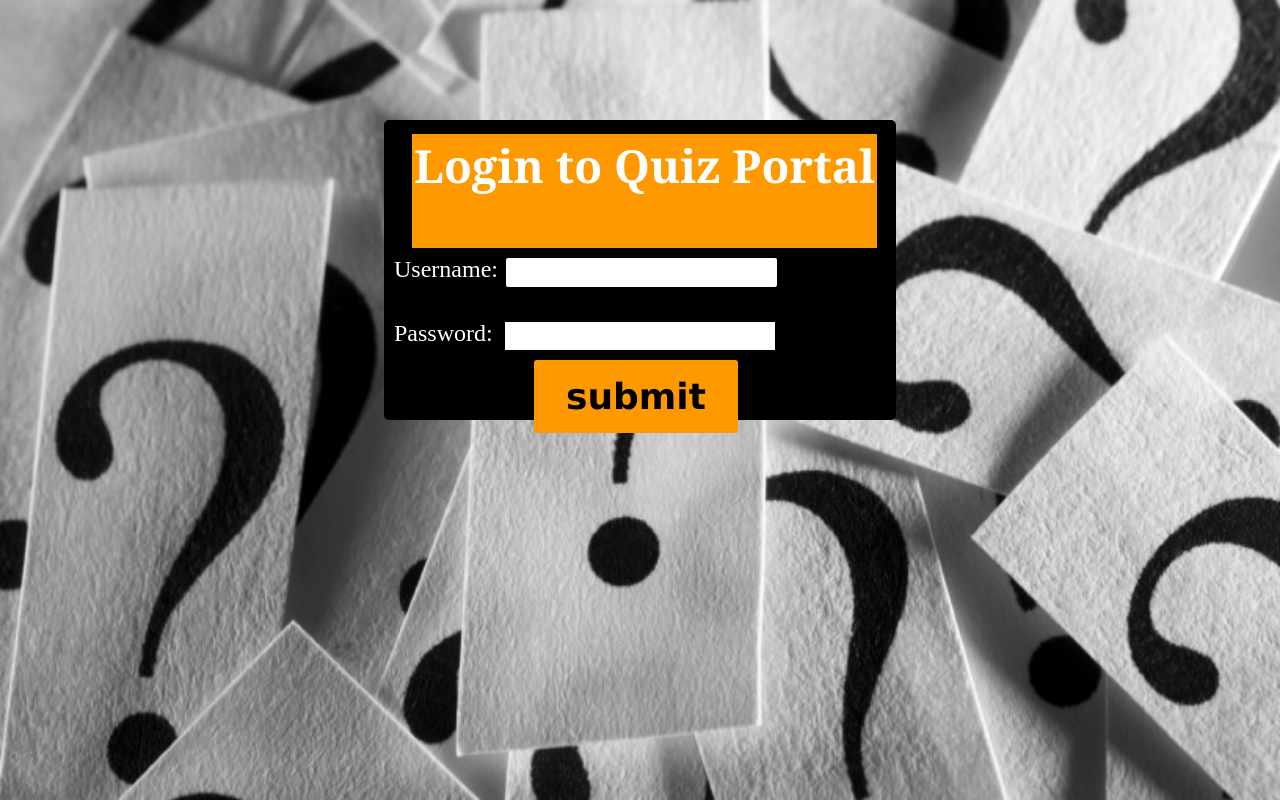
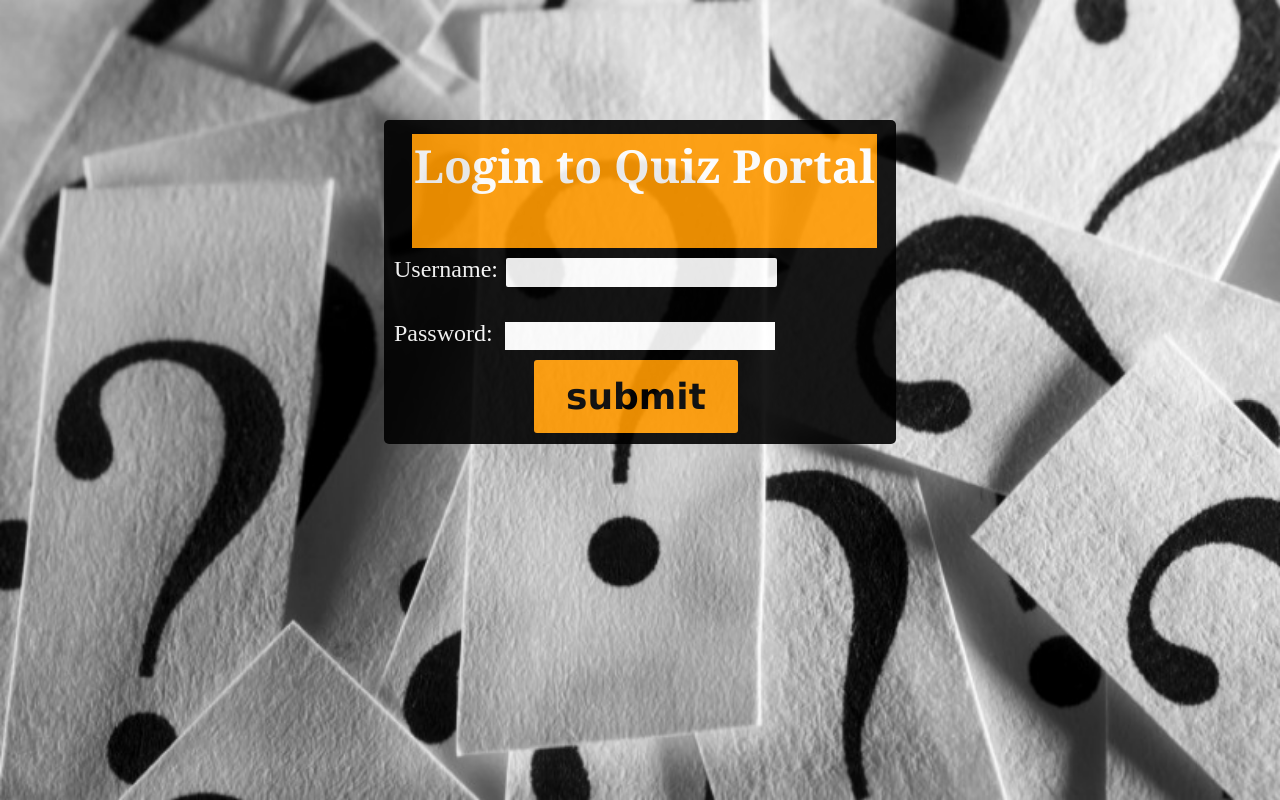
Before and after one commit to verma-varsha/quiz-portal, a Django app: page /quizportal_app/login/ in a window 1280 px wide. Run offline with Django 3.2, Linux system fonts and the light colour scheme.

Commit message:
Improved Frontend

```diff
--- a/quizportal/static/css/stylesheetindex.css
+++ b/quizportal/static/css/stylesheetindex.css
@@ -38,7 +38,7 @@ a{
     color: BLACK;
     padding: 16px 32px;
     text-decoration: none;
-    margin: 7px 9px;
+    margin: 15px 9px;
 
 	border-radius: 3px;
 	font-size:1.5em;
--- a/quizportal/static/css/stylesheetlogin.css
+++ b/quizportal/static/css/stylesheetlogin.css
@@ -48,11 +48,12 @@ margin:auto;
 margin-top:5em;
 padding: 6px 10px;
 background-color: black;
-height:12em;
+height:13em;
 width:20.5em;
 color:white;
 border-radius: 5px;
-font-size: 1.5em;}
+font-size: 1.5em;
+opacity: 0.9;}
 
 h1{
 background-color: #FF9900;
```
Also changed, not shown: quizportal/templates/quizportal_app/login.html (+6 -2 lines).
